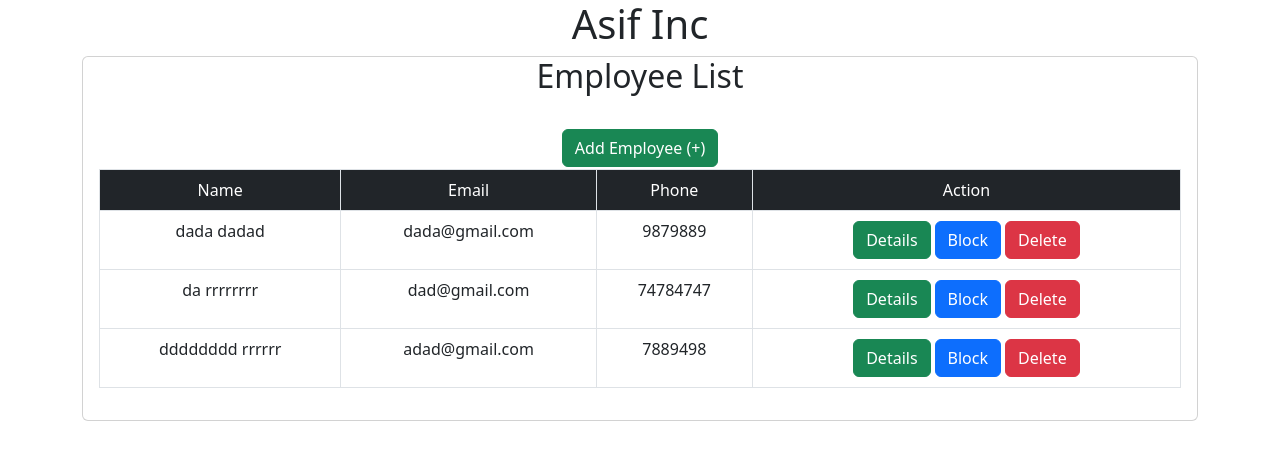
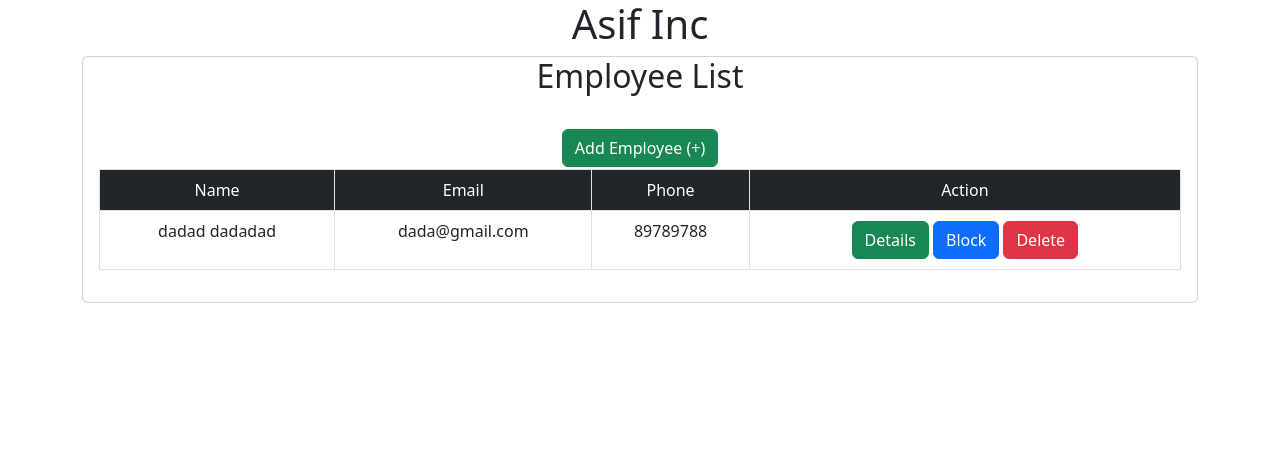
Before and after one commit to ShajadulGH/react-crud, a React (Vite) app: page / in a window 1280 px wide. Shown: the top 460 px of the page. Built offline with nearby package versions, Linux system fonts and the light colour scheme; data requests are answered from the project's data file.

Commit message:
some chnages

```diff
--- a/db.json
+++ b/db.json
@@ -1,22 +1,11 @@
 {
   "employee": [
     {
-      "name": "dada dadad",
+      "firstName": "dadad",
+      "lastName": "dadadad",
       "email": "dada@gmail.com",
-      "phone": "9879889",
+      "phone": "89789788",
       "id": 1
-    },
-    {
-      "name": "da rrrrrrrr",
-      "email": "dad@gmail.com",
-      "phone": "74784747",
-      "id": 2
-    },
-    {
-      "name": "dddddddd rrrrrr",
-      "email": "adad@gmail.com",
-      "phone": "7889498",
-      "id": 3
     }
   ]
 }
--- a/src/EmployeeList.jsx
+++ b/src/EmployeeList.jsx
@@ -17,6 +17,10 @@ const EmployeeList = () => {
         console.log(err.message);
       });
   }, []);
+
+  const LoadDetail = (id) => {
+    navigate("/employee/details/" + id);
+  };
   return (
     <div className="container">
       <div className="card">
@@ -42,11 +46,18 @@ const EmployeeList = () => {
               {empdata &&
                 empdata.map((item) => (
                   <tr key={item.id}>
-                    <td>{item.name}</td>
+                    <td>{`${item.firstName} ${item.lastName}`}</td>
                     <td>{item.email}</td>
                     <td>{item.phone}</td>
                     <td>
-                      <a className="btn btn-success">Details</a>
+                      <a
+                        onClick={() => {
+                          LoadDetails(item.id);
+                        }}
+                        className="btn btn-success"
+                      >
+                        Details
+                      </a>
                       <a className="btn btn-primary">Block</a>
                       <a className="btn btn-danger">Delete</a>
                     </td>
--- a/src/Employees/EmployeeCreate.jsx
+++ b/src/Employees/EmployeeCreate.jsx
@@ -13,9 +13,9 @@ const EmployeeCreate = () => {
 
   const handlesubmit = (e) => {
     e.preventDefault();
-    const name = `${firstName} ${lastName}`;
-    console.log(name);
-    const empdata = { name, email, phone };
+    // const name = `${firstName} ${lastName}`;
+    // console.log(name);
+    const empdata = { firstName, lastName, email, phone };
 
     axios
       .post("http://localhost:8000/employee", empdata, {
```
